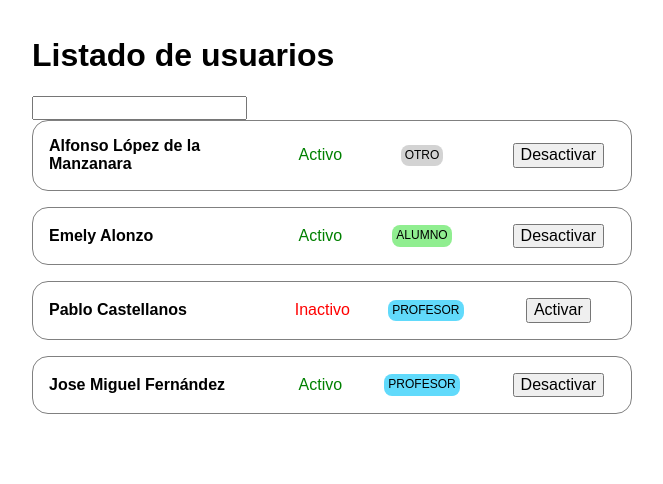
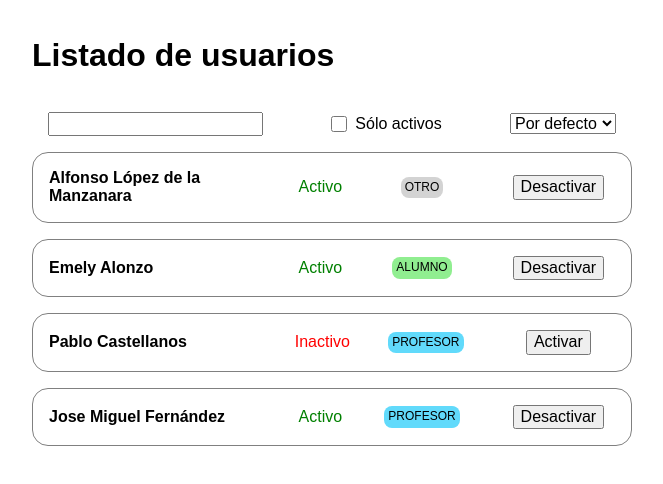
Before and after one commit to Alfonsodela/react-users-list, a React (Vite) app: page / in a window 1280 px wide. Shown: the top 484 px of the page, without its empty margins (308-971 px from the left). Built offline with nearby package versions, Linux system fonts and the light colour scheme.

Commit message:
add form in UserList and styles in UserLis.module.css

```diff
--- a/src/components/UsersList.jsx
+++ b/src/components/UsersList.jsx
@@ -11,13 +11,21 @@ const UsersList = ({ users }) => {
 	return (
 		<div className={style.wrapper}>
 			<h1>Listado de usuarios</h1>
-			<label></label>
-			<input
-				type='text'
-				name='search'
-				value={search}
-				onChange={ev => setSearch(ev.target.value)}
-			></input>
+			<form className={style.form}>
+				<input
+					type='text'
+					value={search}
+					onChange={ev => setSearch(ev.target.value)}
+				></input>
+				<div className={style.active}>
+					<input type='checkbox'></input>
+					<span>Sólo activos</span>
+				</div>
+				<select>
+					<option value={0}>Por defecto</option>
+					<option value={1}>Por nombre</option>
+				</select>
+			</form>
 			{usersRender}
 		</div>
 	);
--- a/src/components/UsersList.module.css
+++ b/src/components/UsersList.module.css
@@ -1,8 +1,25 @@
-
-
 .wrapper {
 	width: 100%;
 	max-width: 600px;
 	margin: auto;
 	padding: 1rem;
 }
+
+.form {
+	display: flex;
+	align-items: center;
+	justify-content: space-between;
+
+	padding: 1rem;
+}
+
+.active {
+	display: flex;
+	align-items: center;
+}
+
+.active input[type='checkbox'] {
+	height: 1rem;
+	width: 1rem;
+	margin-right: 0.5rem;
+}
```
